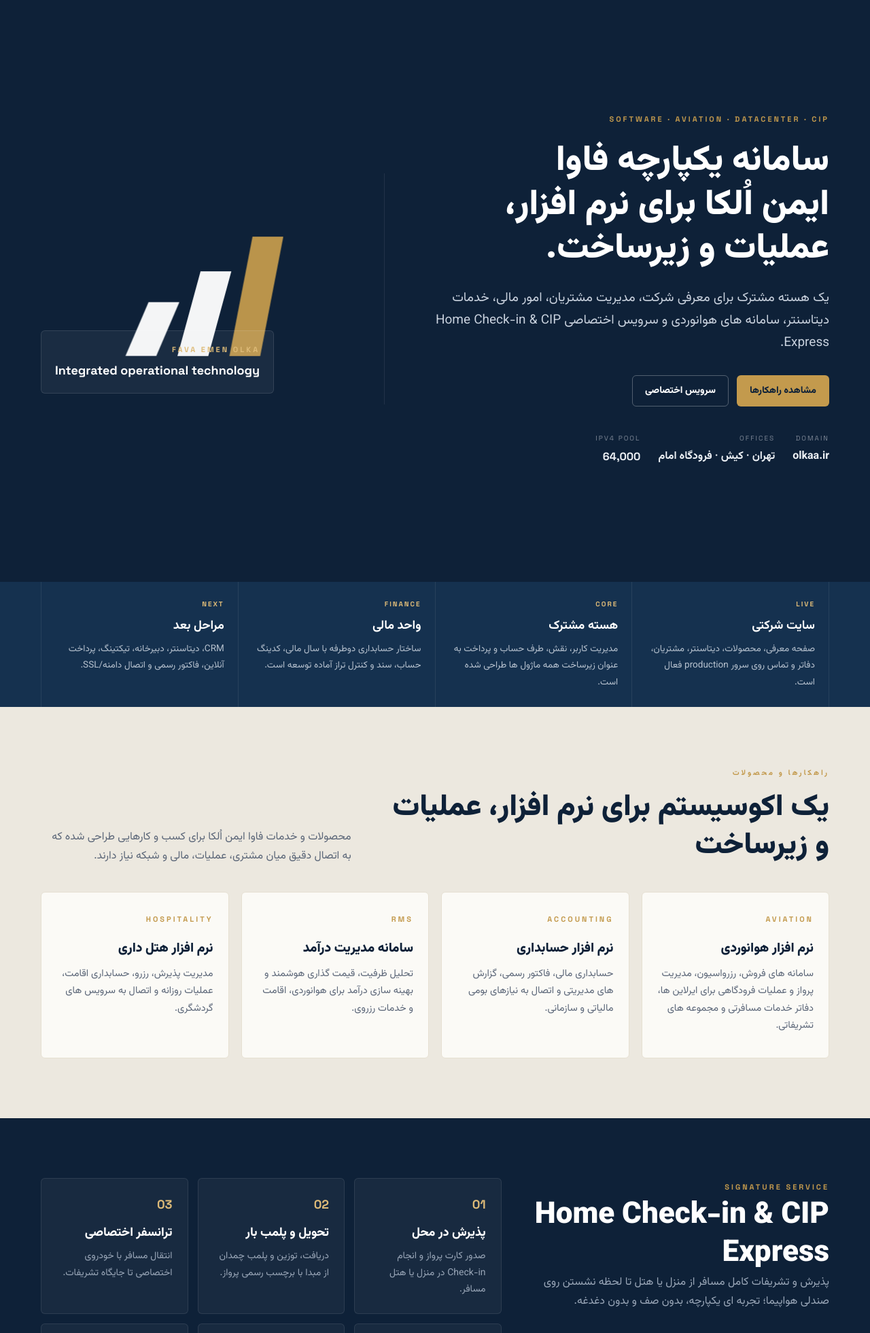
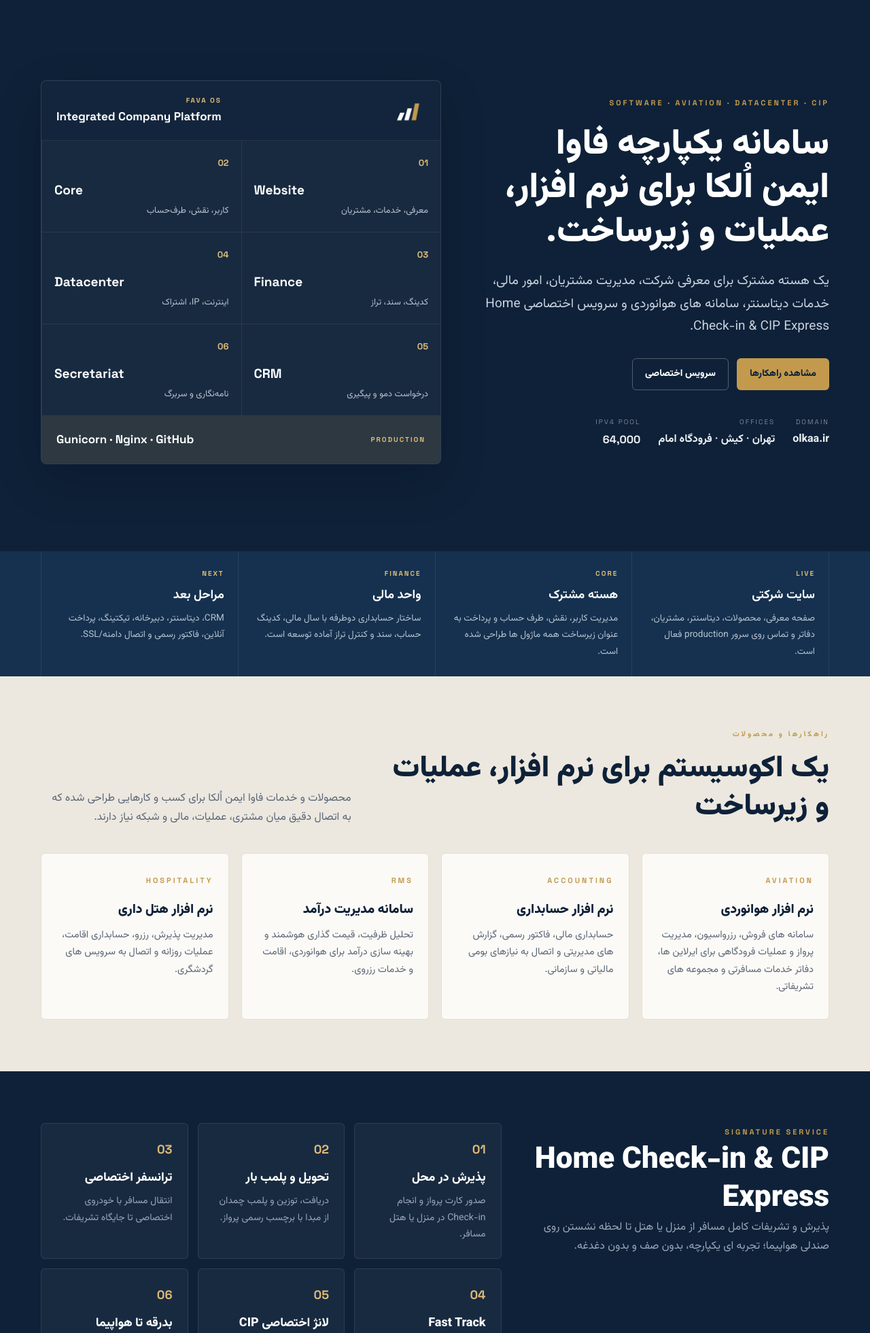
Before and after one commit to SoheilArcher/olkaa.ir, a Django app: page / in a window 1280 px wide. Shown: the part 69-2030 px from the top of the page at 68% size. Run offline with Django 5.2, Linux system fonts and the light colour scheme.

Commit message:
Reorganize homepage layout

```diff
--- a/static/css/site.css
+++ b/static/css/site.css
@@ -116,12 +116,12 @@ header.nav {
   color: #fff;
 }
 .hero-in {
-  min-height: min(680px, calc(100vh - 68px));
+  min-height: min(620px, calc(100vh - 68px));
   display: grid;
-  grid-template-columns: minmax(0, 1fr) minmax(300px, .82fr);
+  grid-template-columns: minmax(0, .95fr) minmax(420px, 1.05fr);
   gap: 38px;
   align-items: center;
-  padding: 54px 0 60px;
+  padding: 42px 0 52px;
 }
 .hero h1 {
   font-size: clamp(34px, 4.3vw, 52px);
@@ -140,27 +140,86 @@ header.nav {
 .meta { display: flex; flex-wrap: wrap; gap: 26px; margin-top: 38px; }
 .meta small { display: block; color: var(--steel); font-family: var(--en); font-size: 10px; letter-spacing: 2px; margin-bottom: 4px; }
 .meta span { color: #eef2f6; font-weight: 650; }
-.hero-signal {
-  position: relative;
-  min-height: 340px;
+.hero-panel {
+  border: 1px solid rgba(255, 255, 255, .1);
+  border-radius: 8px;
+  background: rgba(255, 255, 255, .045);
+  overflow: hidden;
+  box-shadow: 0 24px 70px rgba(0, 0, 0, .16);
+}
+.panel-head,
+.panel-foot {
+  display: flex;
+  align-items: center;
+  justify-content: space-between;
+  gap: 18px;
+  padding: 20px 22px;
+}
+.panel-head {
+  border-bottom: 1px solid rgba(255, 255, 255, .08);
+  background: rgba(14, 33, 56, .48);
+}
+.panel-head svg {
+  width: 48px;
+  flex: none;
+}
+.panel-head svg polygon {
+  opacity: 0;
+  transform: translateY(16px);
+  transform-origin: bottom;
+}
+.panel-head span,
+.panel-foot span {
+  display: block;
+  color: var(--gold-soft);
+  font-family: var(--en);
+  font-size: 10px;
+  font-weight: 700;
+  letter-spacing: 2px;
+  text-transform: uppercase;
+}
+.panel-head b,
+.panel-foot b {
+  display: block;
+  color: #fff;
+  font-family: var(--en);
+  font-size: 17px;
+  direction: ltr;
+  text-align: left;
+}
+.module-list {
   display: grid;
-  place-items: center;
-  border-right: 1px solid rgba(255, 255, 255, .08);
+  grid-template-columns: repeat(2, minmax(0, 1fr));
 }
-.hero-mark { width: min(72%, 340px); opacity: .96; }
-.hero-mark polygon { opacity: 0; transform: translateY(24px); transform-origin: bottom; }
-.signal-panel {
-  position: absolute;
-  left: 0;
-  bottom: 16px;
-  min-width: 280px;
-  padding: 18px 20px;
-  border: 1px solid rgba(255, 255, 255, .11);
-  border-radius: 6px;
-  background: rgba(255, 255, 255, .05);
+.module-list div {
+  min-height: 112px;
+  padding: 20px 18px;
+  border-bottom: 1px solid rgba(255, 255, 255, .08);
+  border-left: 1px solid rgba(255, 255, 255, .08);
 }
-.signal-panel span { display: block; color: var(--gold-soft); font-family: var(--en); font-size: 11px; letter-spacing: 3px; font-weight: 700; }
-.signal-panel b { display: block; color: #fff; font-family: var(--en); font-size: 18px; margin-top: 4px; direction: ltr; text-align: left; }
+.module-list span {
+  color: var(--gold-soft);
+  font-family: var(--en);
+  font-size: 13px;
+  font-weight: 700;
+}
+.module-list b {
+  display: block;
+  color: #fff;
+  font-family: var(--en);
+  font-size: 19px;
+  margin: 8px 0 2px;
+  direction: ltr;
+  text-align: left;
+}
+.module-list small {
+  display: block;
+  color: #b7c2cf;
+  font-size: 13px;
+}
+.panel-foot {
+  background: rgba(195, 154, 77, .12);
+}
 
 .status {
   background: var(--navy-700);
@@ -197,7 +256,7 @@ header.nav {
   line-height: 1.8;
 }
 
-section { padding: 88px 0; }
+section { padding: 76px 0; }
 .solutions,
 .clients { background: var(--cream); }
 .solution-grid,
@@ -354,10 +413,10 @@ footer {
 .reveal { opacity: 0; transform: translateY(22px); transition: opacity .65s ease, transform .65s ease; }
 .reveal.in { opacity: 1; transform: none; }
 @keyframes rise { to { opacity: 1; transform: translateY(0); } }
-.ready .hero-mark polygon { animation: rise .75s cubic-bezier(.2, .7, .2, 1) forwards; }
-.ready .hero-mark polygon:nth-child(1) { animation-delay: .15s; }
-.ready .hero-mark polygon:nth-child(2) { animation-delay: .3s; }
-.ready .hero-mark polygon:nth-child(3) { animation-delay: .45s; }
+.ready .panel-head svg polygon { animation: rise .75s cubic-bezier(.2, .7, .2, 1) forwards; }
+.ready .panel-head svg polygon:nth-child(1) { animation-delay: .15s; }
+.ready .panel-head svg polygon:nth-child(2) { animation-delay: .3s; }
+.ready .panel-head svg polygon:nth-child(3) { animation-delay: .45s; }
 
 @media (max-width: 980px) {
   .links { gap: 16px; }
@@ -368,7 +427,7 @@ footer {
   .section-title { grid-template-columns: 1fr; }
   .hero-in { min-height: auto; max-height: none; padding: 58px 0 70px; }
   .hero h1 { max-width: 18ch; }
-  .hero-signal { min-height: 280px; border-right: 0; border-top: 1px solid rgba(255, 255, 255, .08); }
+  .hero-panel { order: -1; }
   .solution-grid { grid-template-columns: repeat(2, minmax(0, 1fr)); }
   .signature-steps { grid-template-columns: repeat(2, minmax(0, 1fr)); }
   .contact-box { justify-self: stretch; }
@@ -400,14 +459,12 @@ footer {
   .signature-steps,
   .dc-grid { grid-template-columns: 1fr; }
   .card { min-height: auto; }
-  .signal-panel { position: static; margin-top: -20px; min-width: 0; width: 100%; }
-  .hero-signal { display: block; text-align: center; }
-  .hero-mark { width: 70%; margin-top: 24px; }
+  .module-list { grid-template-columns: 1fr; }
   .footer-in { align-items: flex-start; }
 }
 
 @media (prefers-reduced-motion: reduce) {
   html { scroll-behavior: auto; }
   .reveal,
-  .hero-mark polygon { opacity: 1; transform: none; transition: none; animation: none !important; }
+  .panel-head svg polygon { opacity: 1; transform: none; transition: none; animation: none !important; }
 }
--- a/templates/website/home.html
+++ b/templates/website/home.html
@@ -49,15 +49,29 @@
           <div><small>IPV4 POOL</small><span class="sg">64,000</span></div>
         </div>
       </div>
-      <div class="hero-signal" aria-hidden="true">
-        <svg class="hero-mark" viewBox="0 0 120 100" fill="none">
-          <polygon points="15,85 31,85 43,57 27,57" fill="#ffffff"/>
-          <polygon points="42,85 58,85 70,41 54,41" fill="#ffffff"/>
-          <polygon points="69,85 85,85 97,23 81,23" fill="#C39A4D"/>
-        </svg>
-        <div class="signal-panel">
-          <span>FAVA EMEN OLKA</span>
-          <b>Integrated operational technology</b>
+      <div class="hero-panel" aria-label="ماژول‌های سامانه">
+        <div class="panel-head">
+          <svg viewBox="0 0 120 100" fill="none" aria-hidden="true">
+            <polygon points="15,85 31,85 43,57 27,57" fill="#ffffff"/>
+            <polygon points="42,85 58,85 70,41 54,41" fill="#ffffff"/>
+            <polygon points="69,85 85,85 97,23 81,23" fill="#C39A4D"/>
+          </svg>
+          <div>
+            <span>FAVA OS</span>
+            <b>Integrated Company Platform</b>
+          </div>
+        </div>
+        <div class="module-list">
+          <div><span>01</span><b>Website</b><small>معرفی، خدمات، مشتریان</small></div>
+          <div><span>02</span><b>Core</b><small>کاربر، نقش، طرف‌حساب</small></div>
+          <div><span>03</span><b>Finance</b><small>کدینگ، سند، تراز</small></div>
+          <div><span>04</span><b>Datacenter</b><small>اینترنت، IP، اشتراک</small></div>
+          <div><span>05</span><b>CRM</b><small>درخواست دمو و پیگیری</small></div>
+          <div><span>06</span><b>Secretariat</b><small>نامه‌نگاری و سربرگ</small></div>
+        </div>
+        <div class="panel-foot">
+          <span>Production</span>
+          <b>Gunicorn · Nginx · GitHub</b>
         </div>
       </div>
     </div>
```
